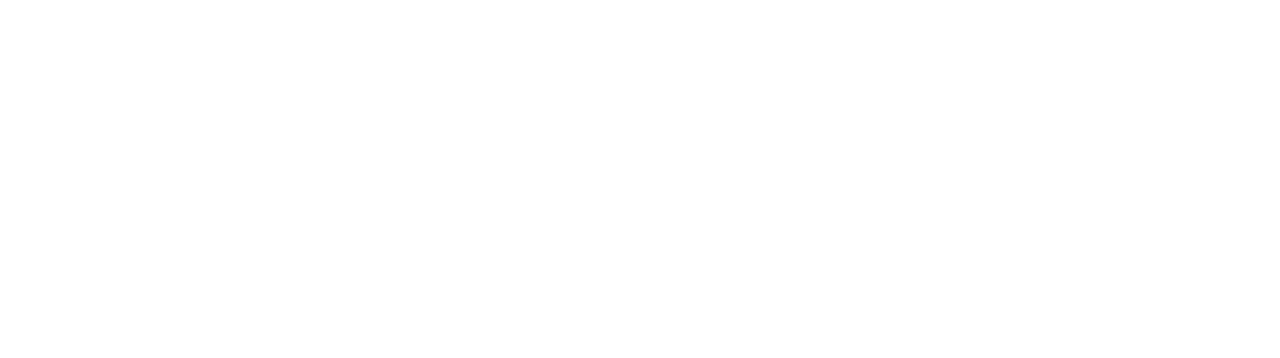
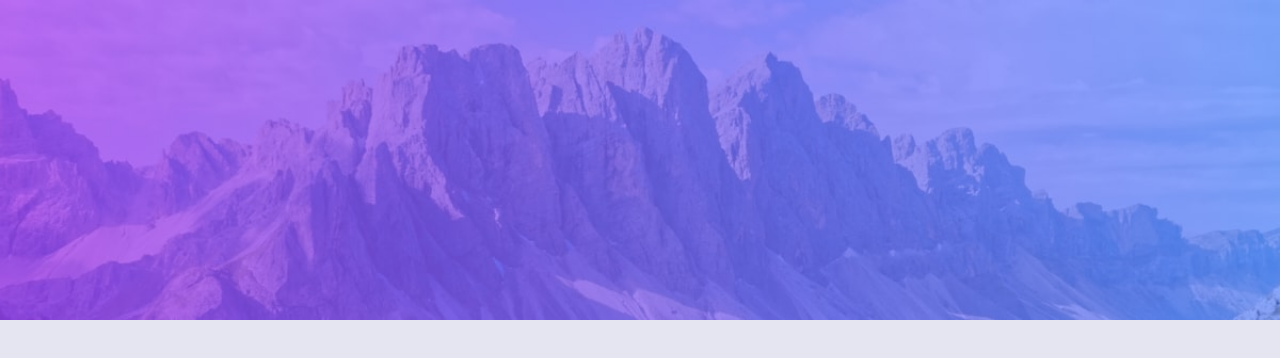
Before and after one commit to RadekNowak2k19/TodoApp, a website built with Vite: page index.html in a window 1280 px wide. Built offline with nearby package versions, Linux system fonts and the light colour scheme.

Commit message:
Render background image using new ResizeObserver

```diff
--- /dev/null
+++ b/src/SCSS/_background.scss
@@ -0,0 +1,16 @@
+@use "../variables.scss" as *;
+
+.top {
+	width: 100%;
+	height: 40vh;
+	img {
+		width: 100%;
+		height: 100%;
+		object-fit: cover;
+	}
+}
+.bottom {
+	width: 100%;
+	height: 60vh;
+	background-color: $Very-Light-Grayish-Blue;
+}
--- /dev/null
+++ b/src/SCSS/_index.scss
@@ -0,0 +1 @@
+@forward "./background";
--- /dev/null
+++ b/src/TS/background.ts
@@ -0,0 +1,25 @@
+import { bgDekstopLight, bgMobileLight } from "../images";
+const app = document.querySelector("#app");
+
+// CreateBGElement
+const bgTop: HTMLDivElement = document.createElement("div");
+const bgTopImage: HTMLImageElement = document.createElement("img");
+
+const bgBottom: HTMLDivElement = document.createElement("div");
+
+bgTopImage.alt = "Beautiful view of the mountains";
+
+bgTop.classList.add("top");
+bgBottom.classList.add("bottom");
+
+const imageObserver = new ResizeObserver(entries => {
+	const [entry] = entries;
+	entry.contentRect.width > 600
+		? (bgTopImage.src = bgDekstopLight)
+		: (bgTopImage.src = bgMobileLight);
+});
+imageObserver.observe(bgTop);
+
+app?.appendChild(bgTop);
+bgTop.appendChild(bgTopImage);
+app?.appendChild(bgBottom);
--- a/src/main.ts
+++ b/src/main.ts
@@ -1 +1,2 @@
-import './style.scss'
+import "./style.scss";
+import "./TS/background";
--- a/src/style.scss
+++ b/src/style.scss
@@ -1,4 +1,5 @@
 @use "./variables.scss" as *;
+@use "./SCSS/index";
 *,
 *::before,
 *::after {
```
